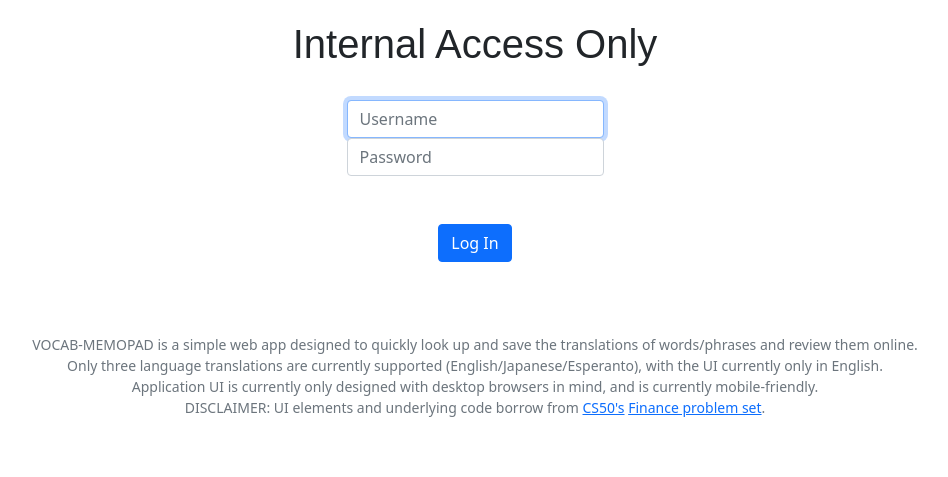
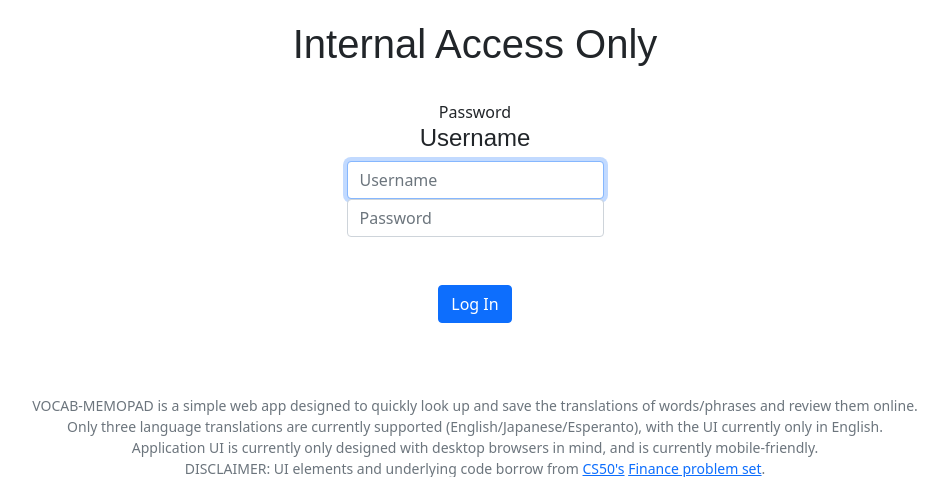
Before and after one commit to rkjrivero/vocab-memopad, a Flask app: template templates/login.html in a window 1280 px wide. Shown: the part 76-553 px from the top of the page, without its empty margins (165-1113 px from the left). Run offline with Flask 2, Linux system fonts and the light colour scheme; the template is opened without the code that fills it, so the values that code supplies are empty; some libraries are stand-ins or nearby versions.

Commit message:
manual/auto label test

```diff
--- a/static/styles.css
+++ b/static/styles.css
@@ -83,6 +83,12 @@
     text-align: center;
 }
 
+h4 {
+    font-family: 'Montserrat', sans-serif;
+    font-size: 16px;
+    text-align: center;
+}
+
 table, th, td {
   /*width: 200px;*/
   border: 1px solid black;
--- a/templates/login.html
+++ b/templates/login.html
@@ -10,13 +10,17 @@
     -->
     <h1>Internal Access Only</h1>
     <br>
+    <label for="password">
+        Password
+    </label>
     <form action="/login" method="post" class="row row-cols-lg-auto g-3 align-items-center">
         <div class="container-sm align-items-center">
             <div class="form-group">
-                <input autocomplete="off" autofocus class="form-control" name="username" placeholder="Username" type="text">
+                <h4>Username</h4>
+                <input autocomplete="off" autofocus class="form-control" name="username" placeholder="Username" type="text" required>
             </div>
             <div class="form-group">
-                <input class="form-control" name="password" placeholder="Password" type="password">
+                <input class="form-control" id="password" name="password" placeholder="Password" type="password" required>
             </div>
             <br><br>
             <button class="btn btn-primary" type="submit">Log In</button>
```
